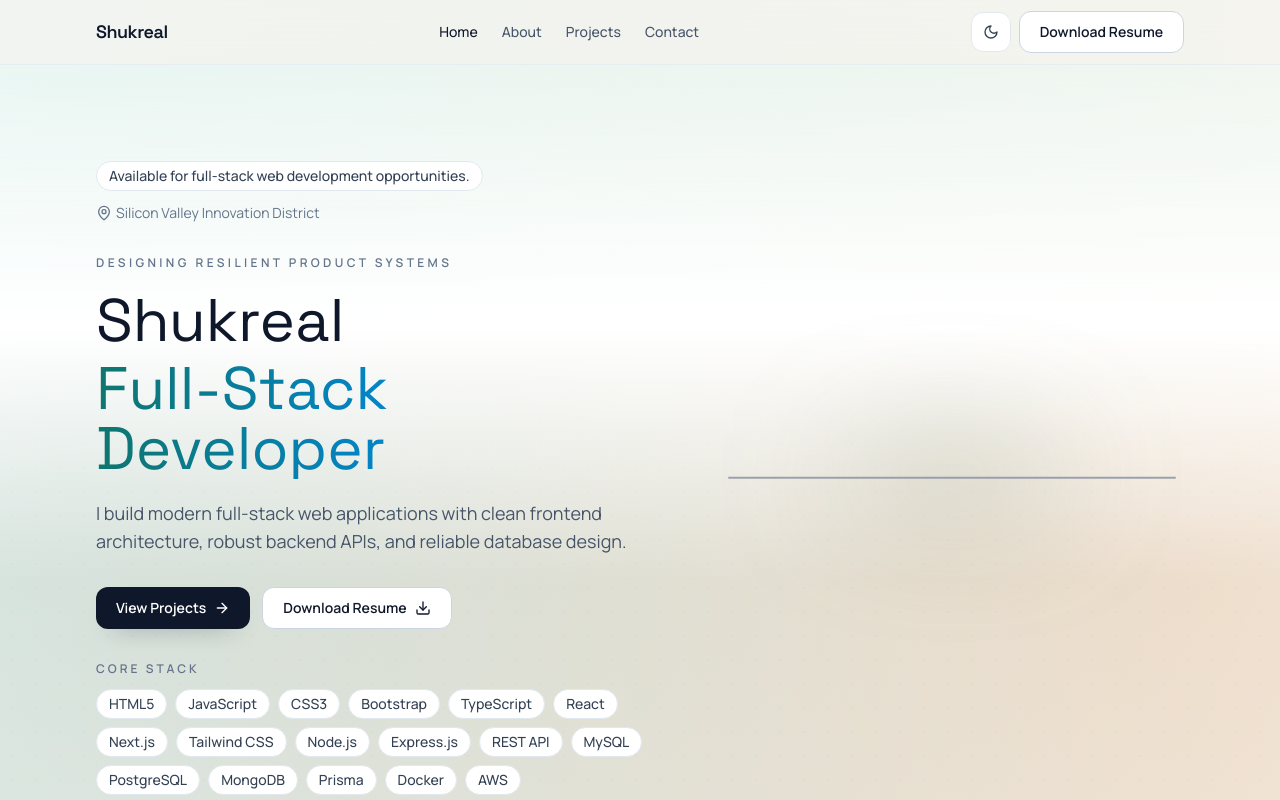
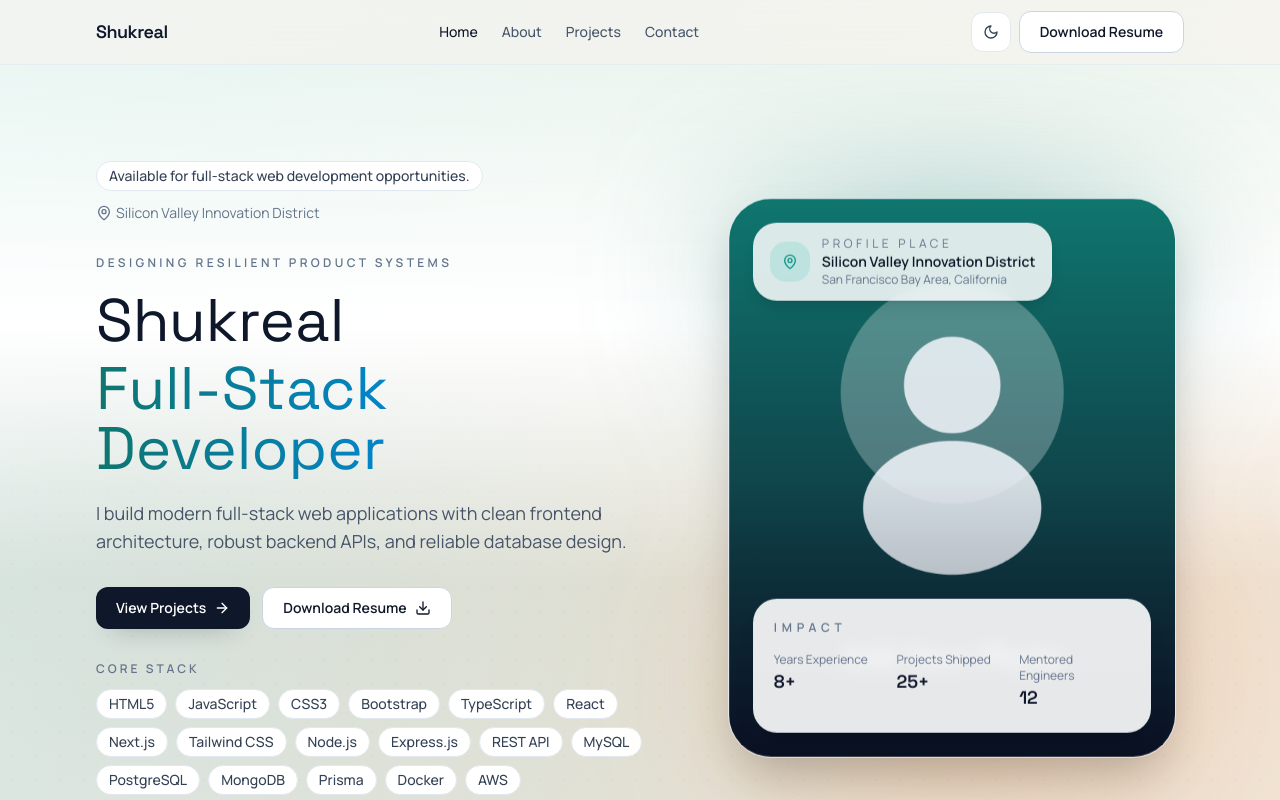
Before and after one commit to shukraelmohammed32/myport, a Next.js app: page / in a window 1280 px wide. Shown: the top 800 px of the page. Built offline with nearby package versions, Linux system fonts and the light colour scheme.

Commit message:
profile modify

```diff
--- a/components/Hero.tsx
+++ b/components/Hero.tsx
@@ -67,18 +67,19 @@ export function HeroSection() {
               aria-hidden
               className="pointer-events-none absolute -inset-6 -z-10 rounded-[3rem] bg-[radial-gradient(circle_at_top,rgba(15,118,110,0.35),transparent_55%),radial-gradient(circle_at_bottom,rgba(249,115,22,0.25),transparent_52%)] blur-3xl dark:opacity-80"
             />
-            <div className="relative isolate mx-auto max-w-sm overflow-hidden rounded-[2.7rem] border border-slate-200/60 bg-slate-950/80 shadow-2xl sm:max-w-md dark:border-slate-800">
+            <div className="relative isolate mx-auto aspect-[4/5] w-full max-w-sm overflow-hidden rounded-[2.7rem] border border-slate-200/70 bg-white/20 shadow-2xl sm:max-w-md dark:border-slate-800">
               <Image
-                alt="Shukreal collaborating with a product team"
-                className="object-cover object-top"
+                alt={siteConfig.profileImageAlt}
+                className="object-cover object-center"
                 fill
                 priority
+                quality={95}
                 sizes="(max-width: 1024px) 100vw, 480px"
-                src="/images/hero-visual.svg"
+                src={siteConfig.profileImage}
               />
               <div
                 aria-hidden
-                className="pointer-events-none absolute inset-0 bg-gradient-to-b from-transparent via-slate-950/10 to-slate-950/60"
+                className="pointer-events-none absolute inset-0 bg-gradient-to-b from-transparent via-transparent to-slate-950/35"
               />
 
               <div className="panel absolute left-6 top-6 flex items-center gap-3 border-slate-200/70 bg-white/85 px-4 py-3 text-sm text-slate-900 shadow-lg dark:border-slate-700/70 dark:bg-slate-900/80 dark:text-slate-100">
--- a/data/site.ts
+++ b/data/site.ts
@@ -6,6 +6,8 @@ export const siteConfig = {
   intro:
     "I build modern full-stack web applications with clean frontend architecture, robust backend APIs, and reliable database design.",
   email: "shukrael.dev@gmail.com",
+  profileImage: "/images/profile-photo.png",
+  profileImageAlt: "Shukreal profile photo",
   location: "San Francisco Bay Area, California",
   featuredPlace: "Silicon Valley Innovation District",
   availability: "Available for full-stack web development opportunities.",
```
Also changed, not shown: public/images/profile-photo.png (added).
